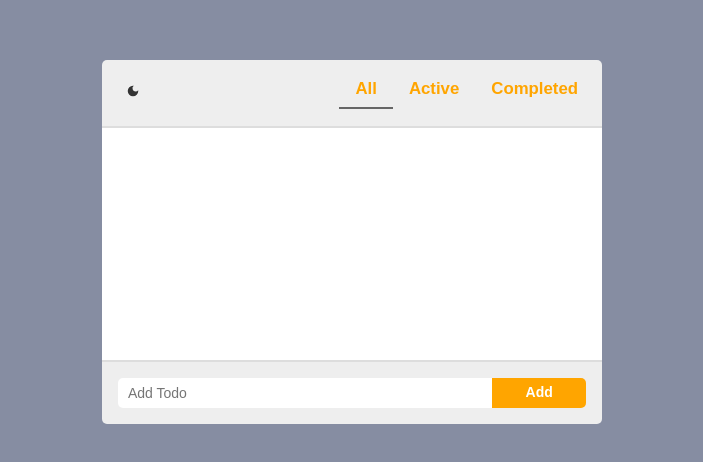
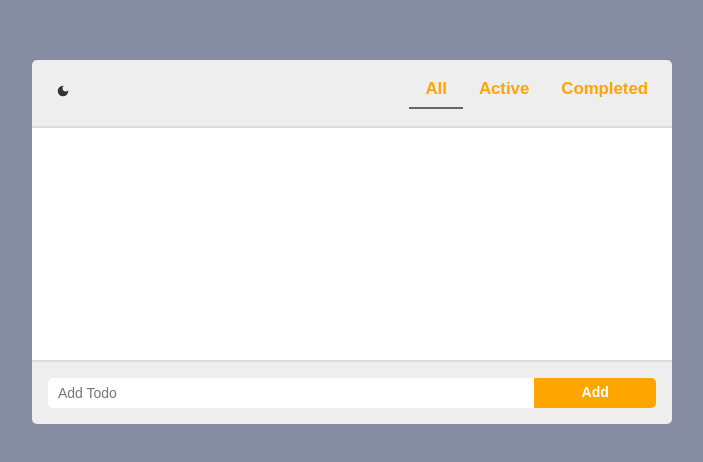
Before and after one commit to haruyam15/todo, a React (Create React App) app: page / in a window 1280 px wide. Shown: the part 158-620 px from the top of the page, without its empty margins (288-991 px from the left). Built offline with nearby package versions, Linux system fonts and the light colour scheme.

Commit message:
css수정

```diff
--- a/src/components/Content.jsx
+++ b/src/components/Content.jsx
@@ -14,12 +14,16 @@ export default function Content(){
             return ({
                 padding : '1rem 0.7rem',
                 minHeight: '200px',
+                maxHeight: '500px',
+                overflowY: 'auto',
                 background: '#333'
             })
         }
         return ({
             padding : '1rem 0.7rem',
             minHeight: '200px',
+            maxHeight: '500px',
+            overflowY: 'auto',
             background: '#fff'
         })
     }
--- a/src/index.css
+++ b/src/index.css
@@ -16,5 +16,6 @@ a {color:#333}
 a, a:active, a:hover {text-decoration:none}
 address, caption, cite, code, dfn, em, var {font-style:normal;font-weight:400}
 
-html,body{width:100%;height:100%}
-body{display: flex;justify-content: center;align-items: center;background:#868da2}
+html,body, #root{width:100%;height:100%}
+body{background:#868da2}
+#root{display: flex;justify-content: center;align-items: center;}
```
Also changed, not shown: src/App.module.css (line endings or trailing spaces).
